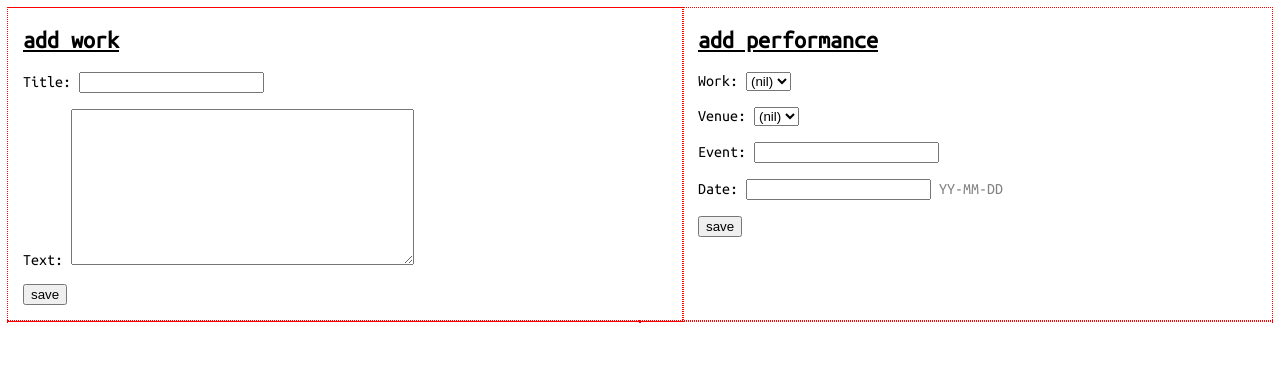
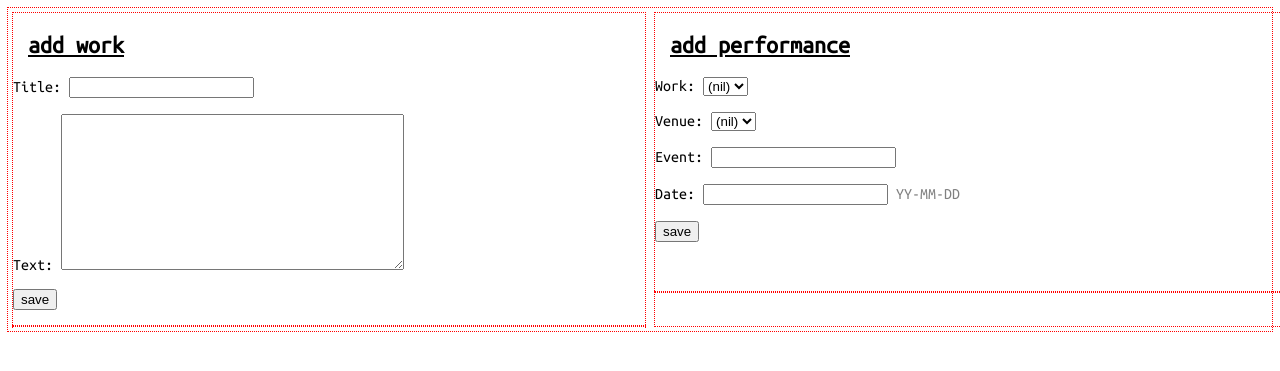
Before and after one commit to ericheep/miscellany, a Django app: page /miscellany/ in a window 1280 px wide. Shown: the top 371 px of the page. Run offline with Django 3.2, Linux system fonts and the light colour scheme; data that the repository does not hold is empty.

Commit message:
css formmating for miscellany page

```diff
--- a/portfolio/static/css/miscellany.css
+++ b/portfolio/static/css/miscellany.css
@@ -15,49 +15,57 @@ h2 {
 
 .miscellany-form {
     font-size: normal;
-    margin-left: 15px;
 }
 
-#id_event {
-    display: inline;
-}
-
-#page-upper-container {
+#page-container {
     display: flex;
     flex-direction: row;
 }
 
-#page-item-work {
+#work-half {
+    display: flex;
     flex: 1 0 auto;
-    order: 0
+    order: 0;
+    flex-direction: column;
+    margin: 5px;
+    width: 50%;
 }
 
-#page-item-performance {
+#work-form {
     flex: 1 0 auto;
-    order: 1
-}
-
-#page-lower-container {
-    display: flex;
-    flex-direction: row;
-}
-
-#page-item-work-list {
-    flex: 1 0 auto;
-    flex-direction: column;
     order: 0;
 }
 
-#page-item-work {
+#work-list {
+    flex: 1 0 auto;
+    font-size: small;
+    order: 1;
+}
+
+#work-item {
     flex: 1 0 auto;
 }
 
-#page-item-performance-list {
+#performance-half {
+    display: flex;
     flex: 1 0 auto;
+    order: 1;
     flex-direction: column;
+    margin: 5px;
+    width: 50%;
+}
+
+#performance-form {
+    flex: 1 0 auto;
+    order: 0;
+}
+
+#performance-list {
+    flex: 1 0 auto;
+    font-size: small;
     order: 1;
 }
 
-#page-item-performance {
+#performance-item {
     flex: 1 0 auto;
 }
--- a/portfolio/templates/portfolio/miscellany.html
+++ b/portfolio/templates/portfolio/miscellany.html
@@ -5,8 +5,10 @@
     <title>miscellany</title>
 </head>
 
-<div id="page-upper-container">
-    <div id="page-item-work">
+<body>
+    <div id="page-container">
+        <div id="work-half">
+            <div id="work-form">
                 <h2>add work</h2>
                 <form method="POST" class="miscellany-form">
                     {% csrf_token %}
@@ -14,7 +16,17 @@
                     <button type="submit" class="save btn btn-default">save</button>
                 </form>
             </div>
-    <div id="page-item-performance">
+            <div id="work-list">
+                {% for work in works %}
+                    <div id="work-item">
+                        {{ work.created_date|date:"y-m-d" }}
+                        {{ work.title }}
+                    </div>
+                {% endfor %}
+            </div>
+        </div>
+        <div id="performance-half">
+            <div id="performance-form">
                 <h2>add performance</h2>
                 <form method="POST" class="miscellany-form">
                     {% csrf_token %}
@@ -22,19 +34,9 @@
                     <button type="submit" class="save btn btn-default">save</button>
                 </form>
             </div>
-</div>
-<div id="page-lower-container">
-    <div id="page-item-work-list">
-        {% for work in works %}
-            <div id="page-item-work">
-                {{ work.created_date|date:"y-m-d" }}
-                {{ work.title }}
-            </div">
-        {% endfor %}
-    </div>
-    <div id="page-item-performance-list">
+            <div id="performance-list">
                 {% for performance in performances %}
-            <div id="page-item-performance">
+                    <div id="performance-item">
                         {{ performance.date|date:"y-m-d h:i" }}
                         {{ performance.event }} |
                         {{ performance.work }} @
@@ -43,3 +45,5 @@
                 {% endfor %}
             </div>
         </div>
+    </div>
+</body>
```
Lines whose indentation alone changed are shown as unchanged.
